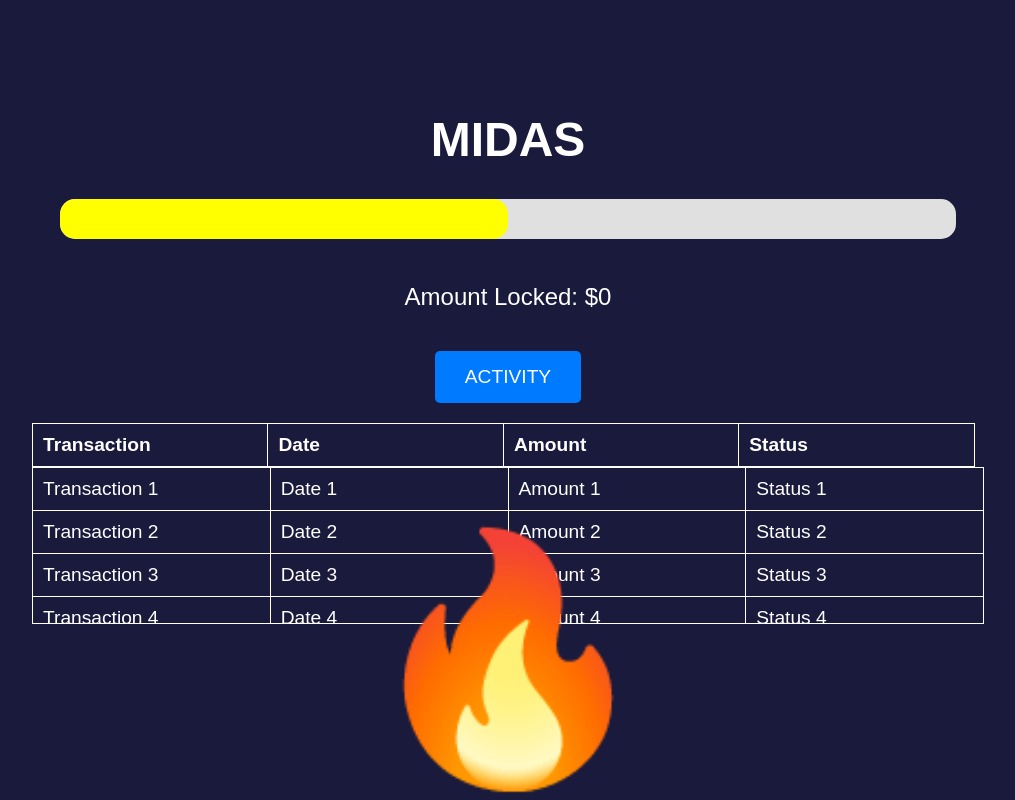
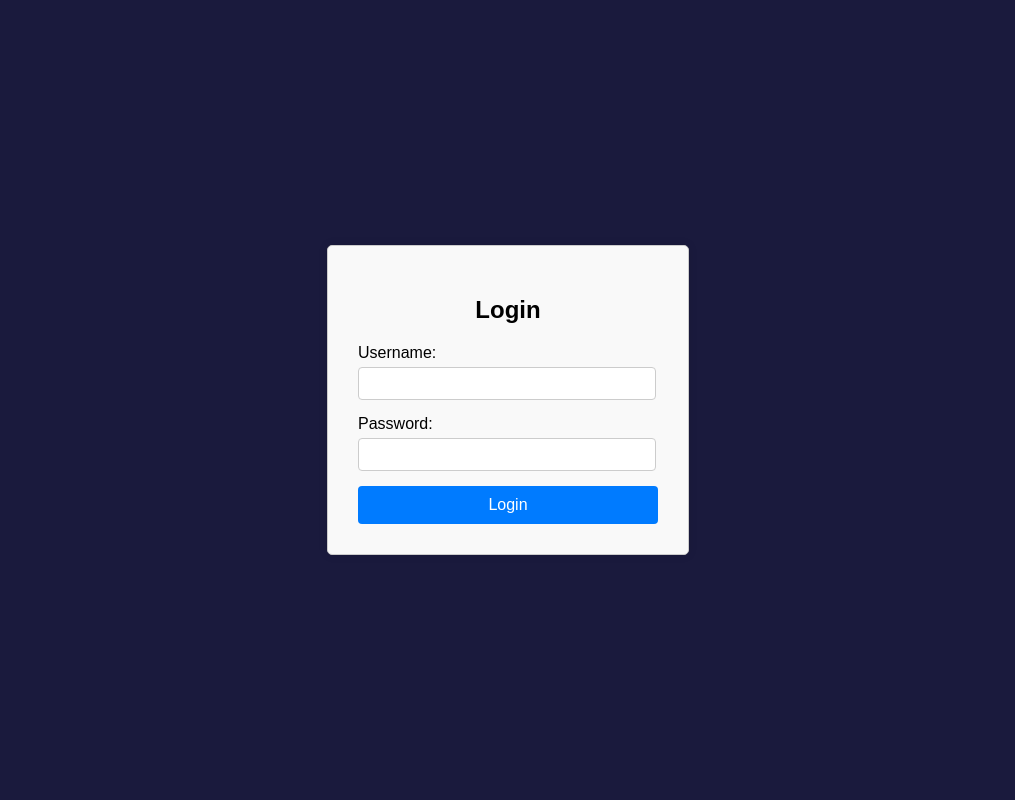
Before and after one commit to Darkarche3/Midas, a React (Create React App) app: page / in a window 1280 px wide. Shown: the whole page, without its empty margins (132-1147 px from the left). Built offline with nearby package versions, Linux system fonts and the light colour scheme.

Commit message:
Create login page

```diff
--- a/src/App.jsx
+++ b/src/App.jsx
@@ -8,8 +8,8 @@ const App = () => {
     <Router>
       <div className="app-container">
         <Routes>
-          <Route path="/login" element={<Login />} />
-          <Route path="/" element={<Home/>} />
+          <Route path="/" element={<Login />} />
+          <Route path="/home" element={<Home/>} />
         </Routes>
       </div>
     </Router>
--- a/src/pages/Login/loginPage.jsx
+++ b/src/pages/Login/loginPage.jsx
@@ -1,9 +1,11 @@
 import React, { useState } from 'react';
+import { useNavigate } from 'react-router-dom';
 import './loginPage.scss';
 
 const Login = () => {
   const [username, setUsername] = useState('');
   const [password, setPassword] = useState('');
+  const navigate = useNavigate();
 
 
   const handleSubmit = (event) => {
@@ -13,6 +15,7 @@ const Login = () => {
     console.log('Password:', password);
 
     // Navigate to the home page after successful login
+    navigate('/home');
   };
 
   return (
--- a/src/pages/Login/loginPage.scss
+++ b/src/pages/Login/loginPage.scss
@@ -5,8 +5,8 @@ $box-shadow-color: rgba(0, 0, 0, 0.1);
 
 .login-container {
   width: 300px;
-  margin: 0 auto;
-  padding: 20px;
+  margin: auto;
+  padding: 30px;
   border: 1px solid $border-color;
   border-radius: 5px;
   background-color: $background-color;
@@ -15,14 +15,16 @@ $box-shadow-color: rgba(0, 0, 0, 0.1);
   h2 {
     text-align: center;
     margin-bottom: 20px;
+    color: black;
   }
 
   .form-group {
     margin-bottom: 15px;
-
+    padding-right: 20px;
     label {
       display: block;
       margin-bottom: 5px;
+      color: black;
     }
 
     input {
```
